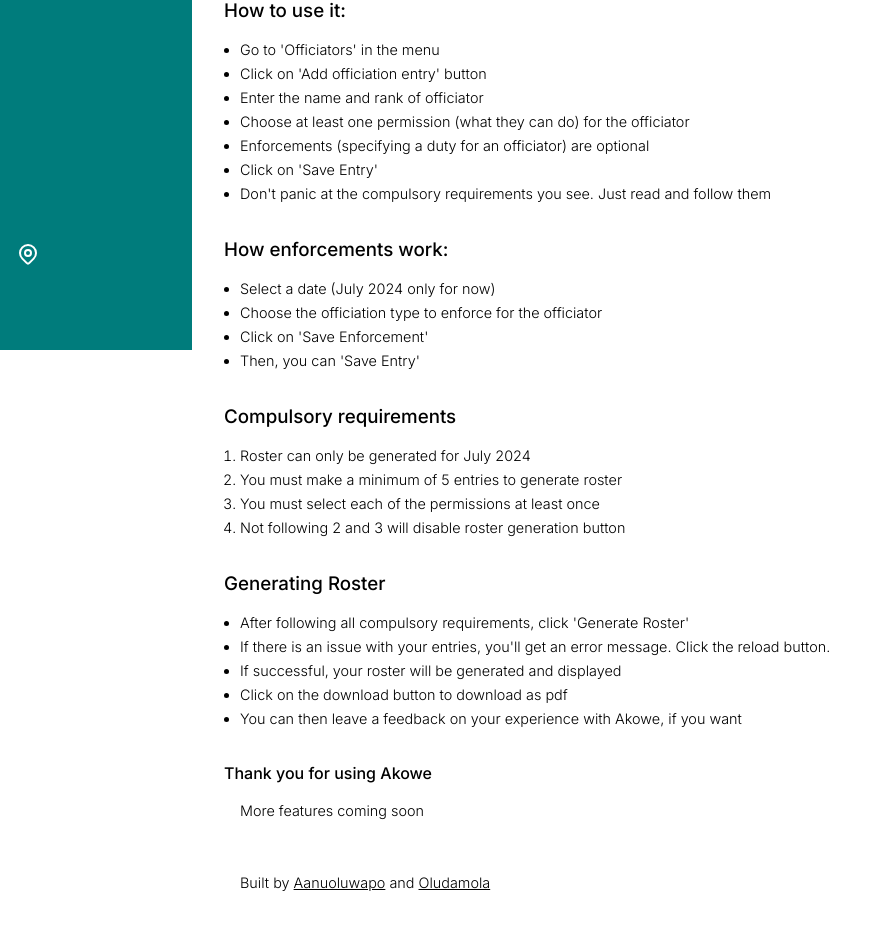
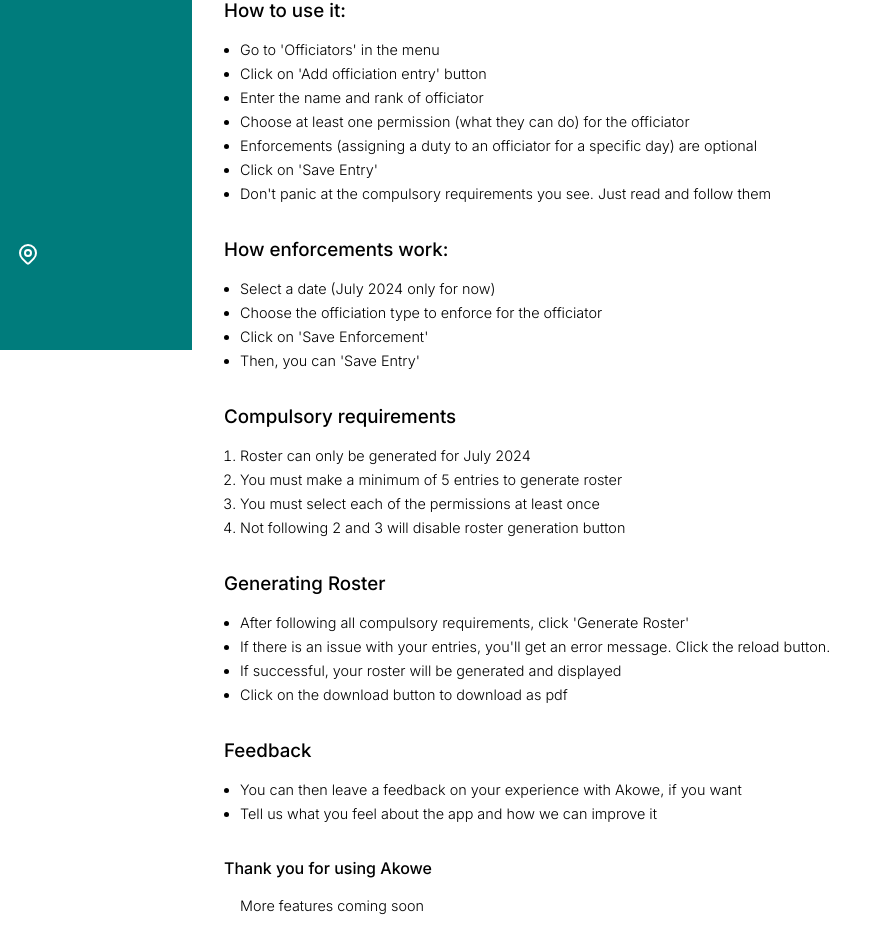
Before and after one commit to Blackie01/Akowe-re, a Next.js app: page /dashboard/guide in a window 1280 px wide. Shown: the part 450-1402 px from the top of the page, without its empty margins (0-892 px from the left). Before the commit the page ends 1377 px from the top, so only its background shows below. Built offline with nearby package versions, Linux system fonts and the light colour scheme.

Commit message:
fix: guide page

```diff
--- a/src/app/dashboard/guide/page.tsx
+++ b/src/app/dashboard/guide/page.tsx
@@ -36,7 +36,7 @@
             Choose at least one permission (what they can do) for the officiator
           </li>
           <li>
-            Enforcements (specifying a duty for an officiator) are optional
+            Enforcements (assigning a duty to an officiator for a specific day) are optional
           </li>
           <li>Click on &apos;Save Entry&apos;</li>
           <li>
@@ -78,11 +78,19 @@
           </li>
           <li>If successful, your roster will be generated and displayed</li>
           <li>Click on the download button to download as pdf</li>
-          <li>
+
+        </ul>
+      </div>
+
+      <div>
+      <h3 className={styles.divHeaders}>Feedback</h3>
+      <ul className={styles.divText}>
+      <li>
             You can then leave a feedback on your experience with Akowe, if you
             want
           </li>
-        </ul>
+        <li>Tell us what you feel about the app and how we can improve it</li>
+      </ul>
       </div>
 
       <div>
```
